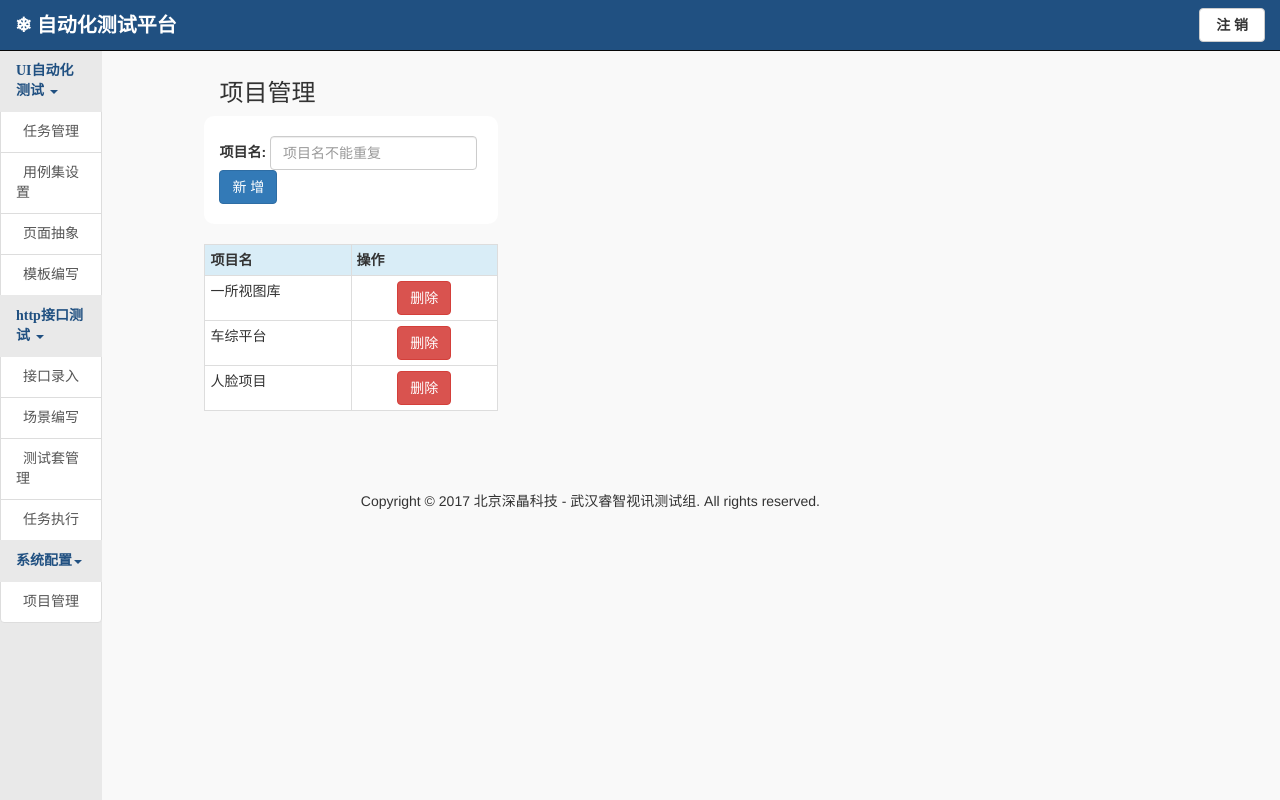
After one commit to qiangzhouf/AutotestPlatform, a Flask app: page /project_m in a window 1280 px wide. The commit adds this page. Run offline with Flask 2, Linux system fonts and the light colour scheme; the visitor is signed in with stand-in values (Sample User, id 1); data comes from the database, SQL or seed files in the repository; both versions use the stored data as it was after the commit; parts of the project's set-up code (start-up, migrations or seed data) failed here and were passed over; some libraries are stand-ins or nearby versions.

Commit message:
2018/3/26

```diff
--- /dev/null
+++ b/web/static/project_m.js
@@ -0,0 +1,43 @@
+$(function(){
+    // 新增项目
+    $('button#new_project').on('click',function(){
+        var project = $('input#project_name').val();
+        if (project == ''){
+            $("h4#myModalLabel").text("错误");
+            $("div.modal-body").text("项目名不能为空");
+            $("button#send_alert").trigger("click");
+            return
+        }
+
+        $.post('/project_m', {'type': 'add', 'project': project}, function(data){
+            if (data.code==200){
+                var project = $('input#project_name').val();
+                var html = '<tr><td>'+project+'</td><td align="center"><button class="btn btn-danger" id="delete">删除</button></td></tr>'
+                $('input#project_name').val('');
+                $('table').find('tr').last().after(html)
+            }
+            else{
+                $("h4#myModalLabel").text("错误");
+                $("div.modal-body").text(data.msg);
+                $("button#send_alert").trigger("click");
+            };
+        });
+    });
+
+    // 删除项目
+    $('table').on('click', 'button#delete', function(){
+        var project = $(this).parents('tr').find('td').eq(0).text();
+        var obj = $(this).parent().parent();
+        $.post('/project_m', {'type': 'del', 'project': project}, function(data){
+            if (data.code==200){
+                obj.remove();
+            }
+            else{
+                $("h4#myModalLabel").text("错误");
+                $("div.modal-body").text(data.msg);
+                $("button#send_alert").trigger("click");
+            };
+        });
+    });
+
+});
--- a/web/templates/layout.html
+++ b/web/templates/layout.html
@@ -46,6 +46,10 @@
               <a href="{{url_for('interf_scene')}}" class="list-group-item  menu2">&nbsp;&nbsp;场景编写</a>
               <a href="{{url_for('suite')}}" class="list-group-item  menu2">&nbsp;&nbsp;测试套管理</a>
               <a href="{{url_for('interf_task')}}" class="list-group-item  menu2">&nbsp;&nbsp;任务执行</a>
+              <button id='menu3' class="list-group-item active" style="background:#E9E9E9;border-color: #E9E9E9;color: #205081;">
+                 <b>系统配置</b><span class="caret"></span>
+              </button>
+              <a href="{{url_for('project_m')}}" class="list-group-item  menu3">&nbsp;&nbsp;项目管理</a>
             </div>
 			</div>
 	</div>
--- /dev/null
+++ b/web/templates/project_m.html
@@ -0,0 +1,44 @@
+{% extends "layout.html" %}
+{% block body %}
+<script src="{{url_for('static', filename='project_m.js')}}"></script>
+
+<div class="row">
+	<div class="col-md-1"></div>
+	<div class="col-md-3"><h3>项目管理</h3></div>
+</div>
+<div class="row">
+  <div class="col-md-1"></div>
+  <div class="col-md-3" style="background:#FFF;border-radius:10px;">
+    <div class="row" style="height:20px;"></div>
+    <form class="form-inline">
+      <div class="form-group">
+        <label>项目名:</label>
+        <input type="text" class="form-control" placeholder="项目名不能重复" id="project_name">
+      </div>
+          <button class="btn btn-primary" id="new_project" type="button">新 增</button>
+        <button id="send_alert" class="btn btn-lg" data-toggle="modal" data-target="#myModal" type="button" style="display:none"></button>
+    </form>
+    <div class="row" style="height:20px;"></div>
+  </div>
+</div>
+<br>
+<div class="row">
+    <div class="col-md-1"></div>
+    <div class="col-md-3" style="padding: 0px">
+        <table class="table table-condensed table-bordered" style="background:#FFF;table-layout:fixed;">
+            <tr id="project_t" class="info">
+                <td><b>项目名</b></td>
+                <td><b>操作</b></td></tr>
+                {% for elem in projects %}
+                <tr>
+                    <td>{{elem}}</td>
+                    <td align='center'>
+                        <button class="btn btn-danger" id="delete">删除</button>
+                    </td>
+                </tr>
+                {% endfor %}
+            </tr>
+        </table>
+    </div>
+</div>
+{% endblock %}
--- a/web/web.py
+++ b/web/web.py
@@ -884,3 +884,28 @@ def interf_log():
     with open(request.form['logfile'], 'r') as f:
         log_ = f.read()
     return jsonify(log=log_)
+
+
+@app.route('/project_m', methods=['GET', 'POST'])
+def project_m():
+    if not session.get('logged_in'):
+        return redirect(url_for('login'))
+    if request.method == 'GET':
+        project = [elem[0] for elem in g.db.execute('select name from project;').fetchall()]
+        return render_template('project_m.html', projects=project)
+    elif request.method == 'POST':
+        project = request.form['project']
+        if request.form['type'] == 'add':
+            if (project,) in g.db.execute('select name from project;').fetchall():
+                return jsonify({'code':201, 'msg':'项目名重复'})
+            else:
+                g.db.execute('insert into project (name) values("%s")' % project)
+                g.db.commit()
+                return jsonify(code=200)
+        elif request.form['type'] == 'del':
+            try:
+                g.db.execute('delete from project where name="%s";' % project)
+                g.db.commit()
+                return jsonify(code=200)
+            except Exception as e:
+                return jsonify(code=201, msg=e)
```
Also changed, not shown: web/web.db.
